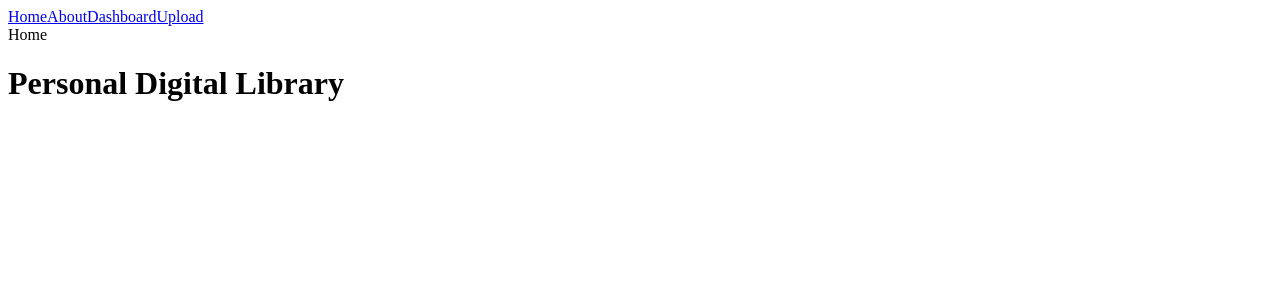
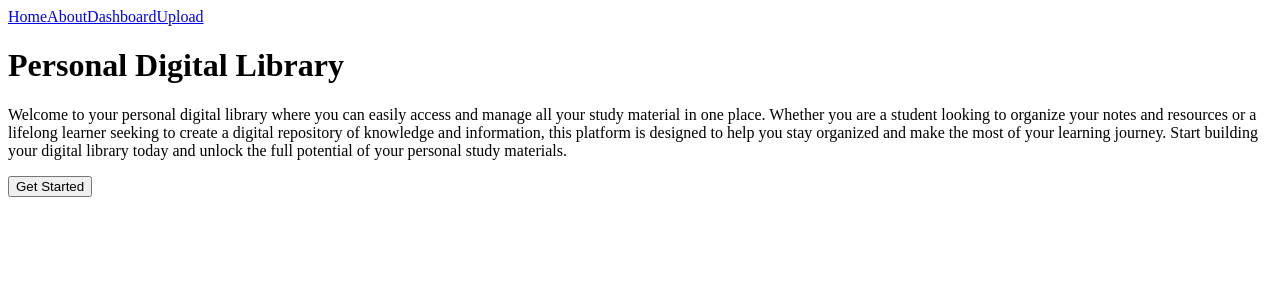
Before and after one commit to Wura-Ola-Eng/MyDigitalLibrary, a React (Create React App) app in the folder client/: page / in a window 1280 px wide. Shown: the top 300 px of the page. Built offline with nearby package versions, Linux system fonts and the light colour scheme.

Commit message:
Build Home page with navigation to dashboard

```diff
--- a/client/src/pages/Home.jsx
+++ b/client/src/pages/Home.jsx
@@ -1,9 +1,16 @@
 import React from 'react'
+import { useNavigate } from 'react-router-dom'
 
 const Home = () => {
+const navigate = useNavigate();
+
   return (
-    <div>Home
+    <div>
      <h1>Personal Digital Library</h1>
+      <p>
+      Welcome to your personal digital library where you can easily access and manage all your study material in one place. Whether you are a student looking to organize your notes and resources or a lifelong learner seeking to create a digital repository of knowledge and information, this platform is designed to help you stay organized and make the most of your learning journey. Start building your  digital library today and unlock the full potential of your personal study materials.
+      </p>
+      <button onClick={() => navigate('/dashboard')}>Get Started</button>
     </div>
 )
 }
```
